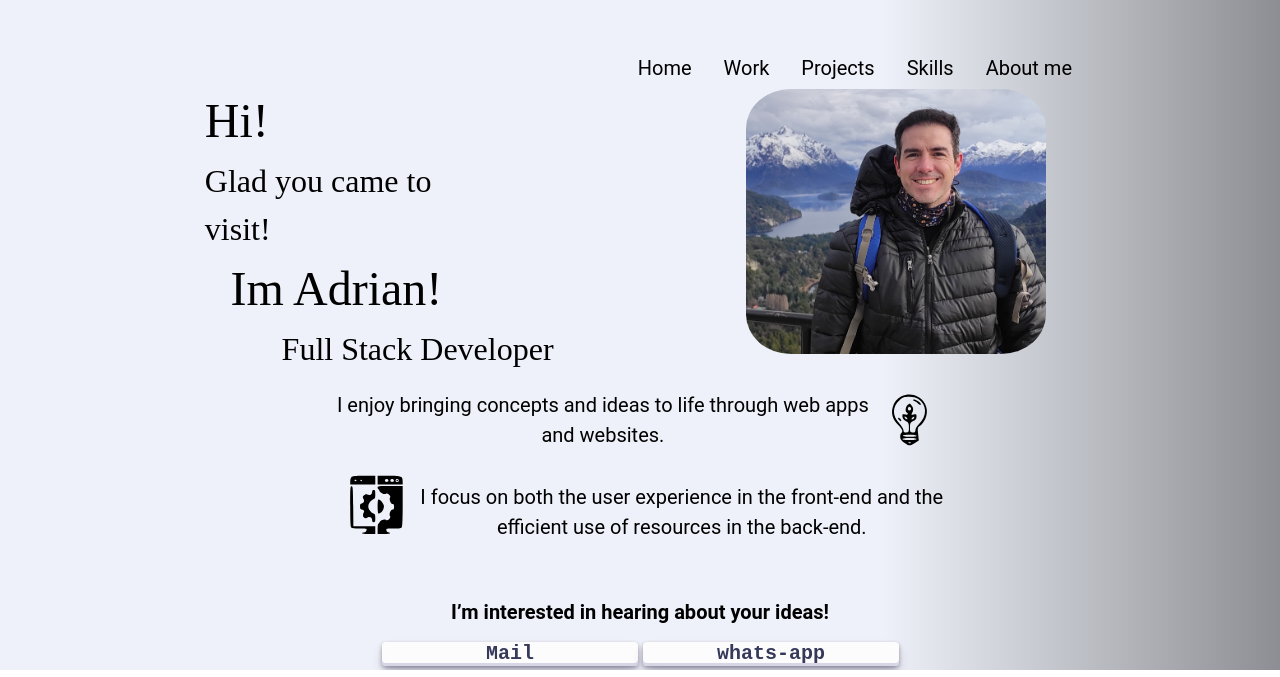
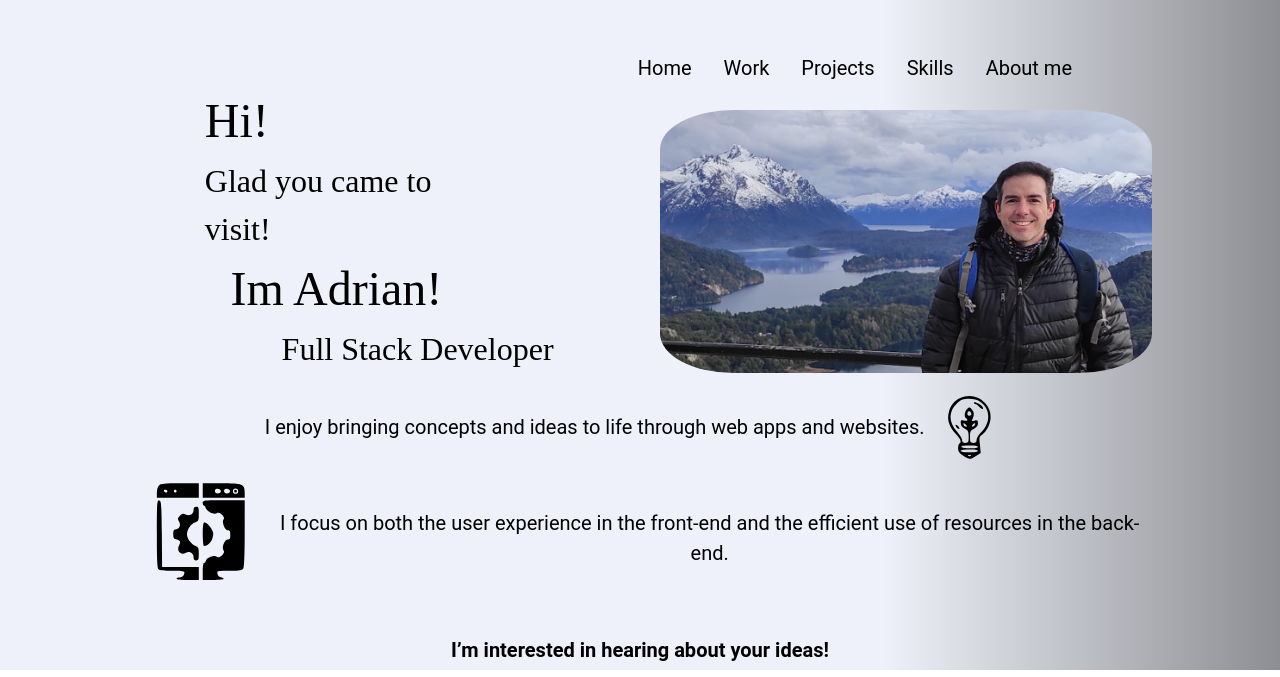
Before and after one commit to adrianosvaldomartinez/portfolioWebPack, a website built with webpack: page public/index.html in a window 1280 px wide. Shown: the top 677 px of the page. Built offline with nearby package versions, Linux system fonts and the light colour scheme; files whose address does not match are found by name.

Commit message:
changed photo behavior

```diff
--- a/src/pages/homePage.html
+++ b/src/pages/homePage.html
@@ -21,7 +21,9 @@
 </p>
 
 <div class="image-developer sm:span-columns-2">
-  <img src="../images/adri-montaña-2.png" alt="Adrian's Profile Picture" />
+  <div class="image-adrian-small"></div>
+  <div class="image-adrian-big"></div>
+  <!-- <img src="../images/adri-montaña-2.png" alt="Adrian's Profile Picture" /> -->
 </div>
 <div class="flex-row sm:span-columns-2 lg:span-columns-2">
   <div class="flex-single-cell-start">
--- a/src/styles/button.css
+++ b/src/styles/button.css
@@ -167,4 +167,7 @@
     color: black;
     text-decoration: none;
   }
+  .dropdown-buttons:hover {
+    text-decoration: underline;
+  }
 }
--- a/src/styles/styles.css
+++ b/src/styles/styles.css
@@ -59,10 +59,18 @@ body {
 .image-developer {
   display: flex;
   justify-content: center;
+  margin-top: 10px;
 }
-.image-developer img {
+.image-adrian-big {
+  display: none;
+}
+.image-adrian-small {
+  display: block;
+  background-image: url('../images/adri-montaña-small.png');
+  background-size: cover;
+  width: 250px;
+  height: 250px;
   border-radius: 15%;
-  width: 50%;
 }
 
 .flex-single-cell-start {
@@ -140,15 +148,22 @@ body {
   .image-developer {
     grid-column: 2;
     grid-row: 1 / span 4; /* Occupies rows 1 to 4 */
-    justify-content: center;
-    align-items: center;
+    padding-top: 30px;
+    padding-left: 20px;
   }
-
-  .image-developer img {
-    width: 300px;
+  .image-adrian-small {
+    display: none;
+  }
+  .image-adrian-big {
+    display: block;
+    background-size: cover;
+    background-image: url('../images/adri-montaña-big.png');
+    background-position: center;
+    width: 100%;
     height: auto; /* Maintain aspect ratio */
+    border-radius: 15%;
   }
-  .flex-row {
+  */ .flex-row {
     width: 60%;
   }
 
```
Also changed, not shown: src/images/adri-montaña-big.png (added), src/images/adri-montaña-small.png (renamed from src/images/adri-montaña-2.png).
